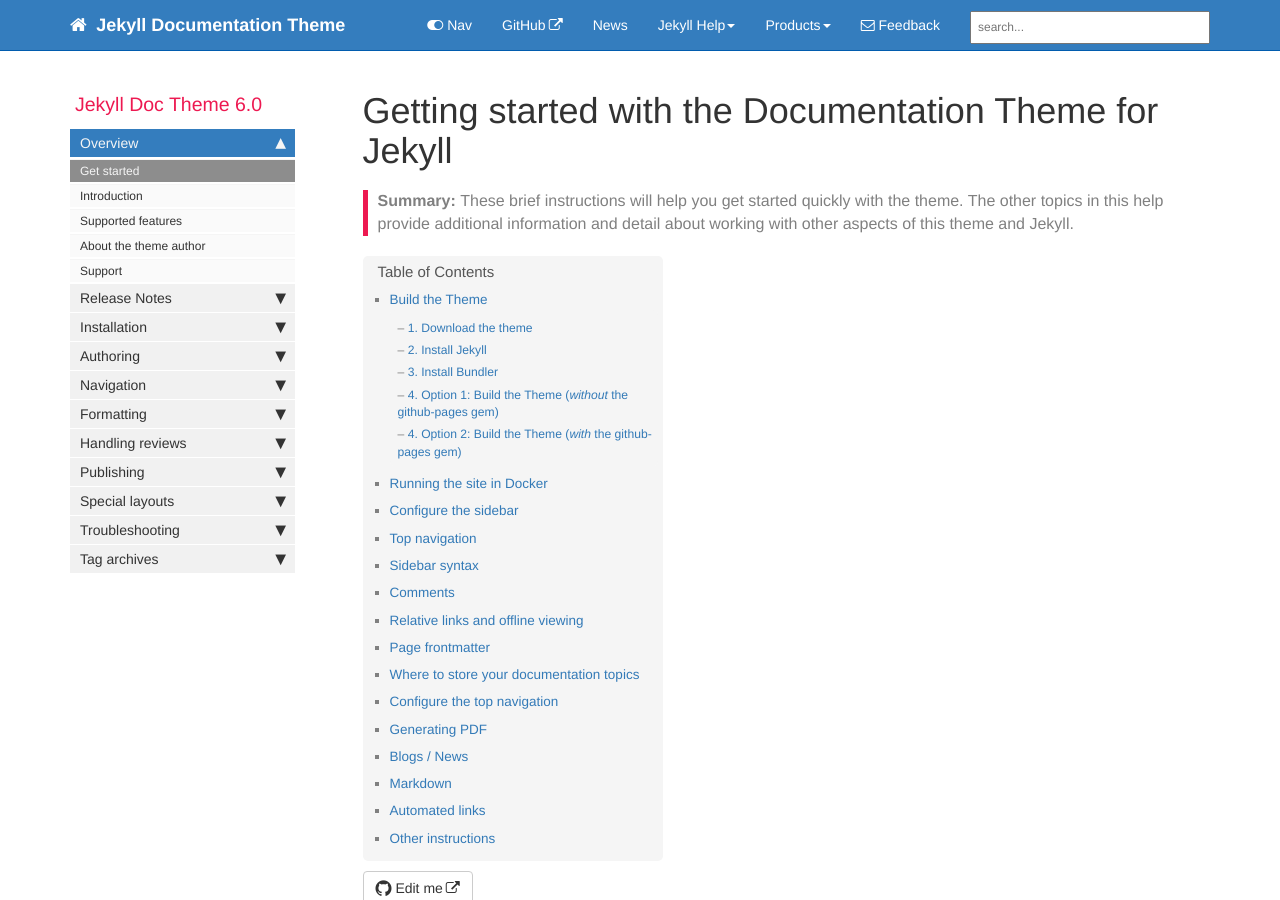
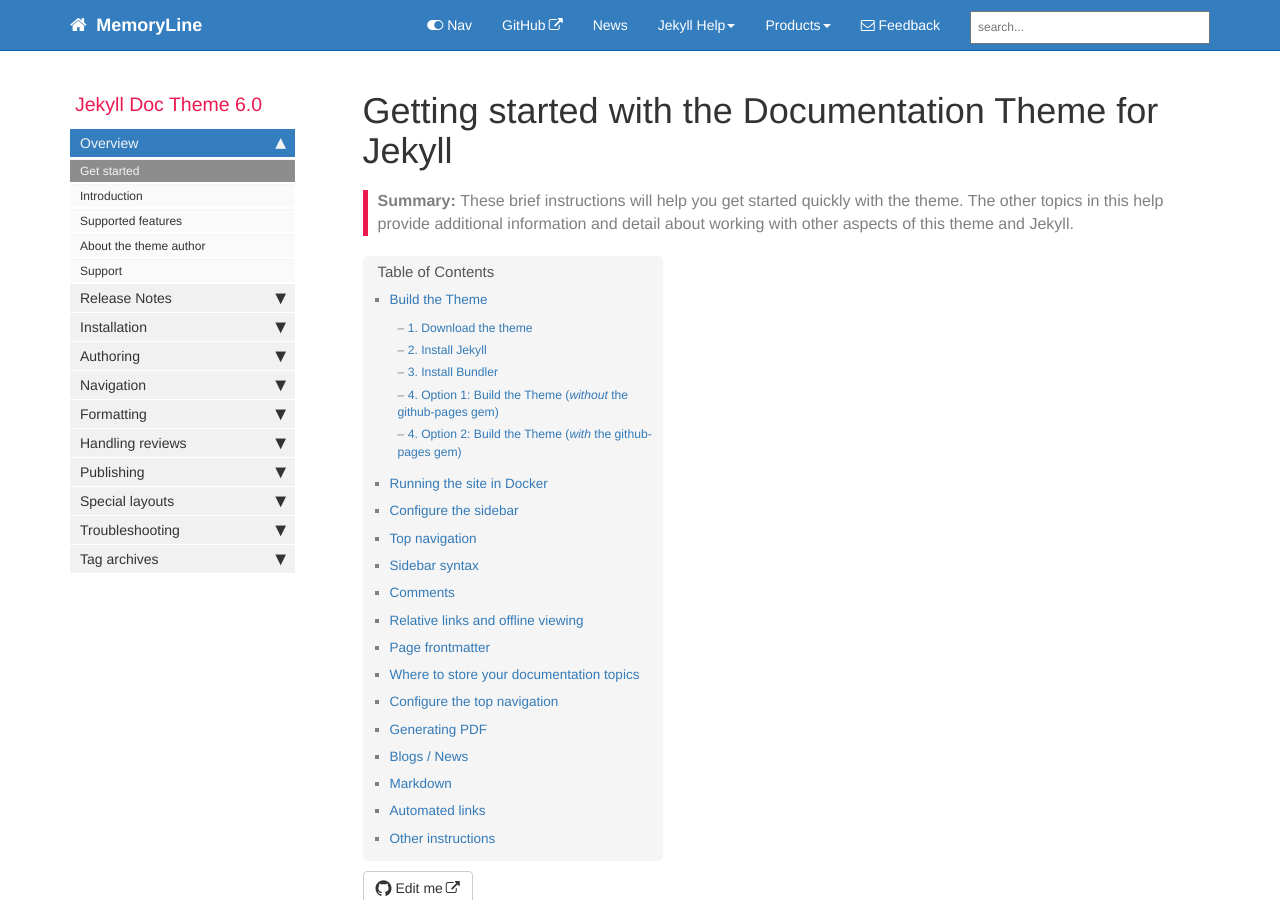
Before and after one commit to memoryLine/memoryLine.github.io, a Jekyll site: the page built from index.md, in a window 1280 px wide and 900 px high. Built offline with Jekyll 4.4.1, drawn with Linux system fonts in a browser that asks for light colours; comment, search, counter and statistics services are not loaded.

Commit message:
Update topnav.html
header name test

```diff
--- a/_includes/topnav.html
+++ b/_includes/topnav.html
@@ -8,7 +8,7 @@
                 <span class="icon-bar"></span>
                 <span class="icon-bar"></span>
             </button>
-            <a class="fa fa-home fa-lg navbar-brand" href="index.html">&nbsp;<span class="projectTitle"> {{site.topnav_title}}</span></a>
+            <a class="fa fa-home fa-lg navbar-brand" href="index.html">&nbsp;<span class="projectTitle"> MemoryLine </span></a> <!--{{site.topnav_title}}-->
         </div>
         <div class="collapse navbar-collapse" id="bs-example-navbar-collapse-1">
             <ul class="nav navbar-nav navbar-right">
```
